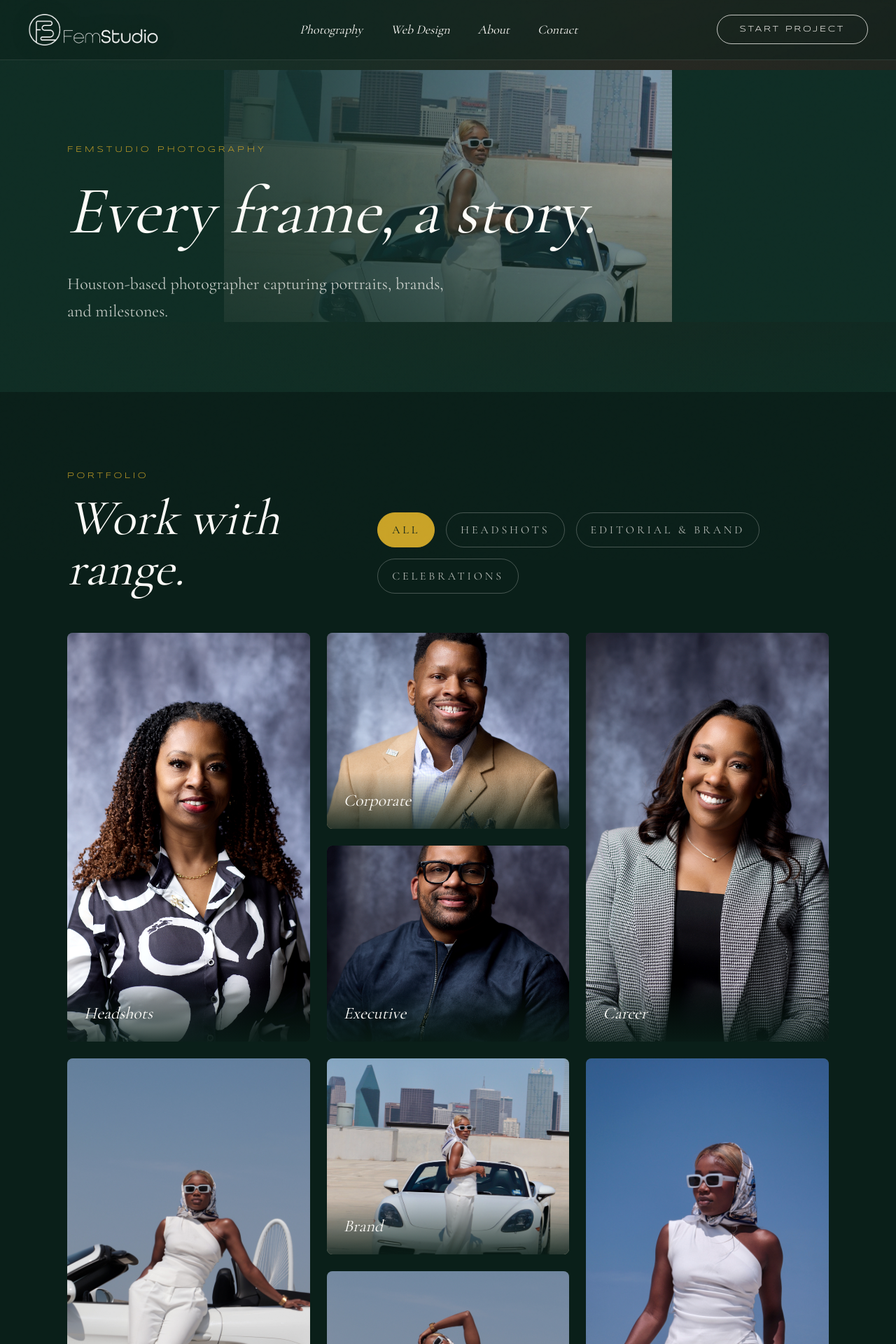
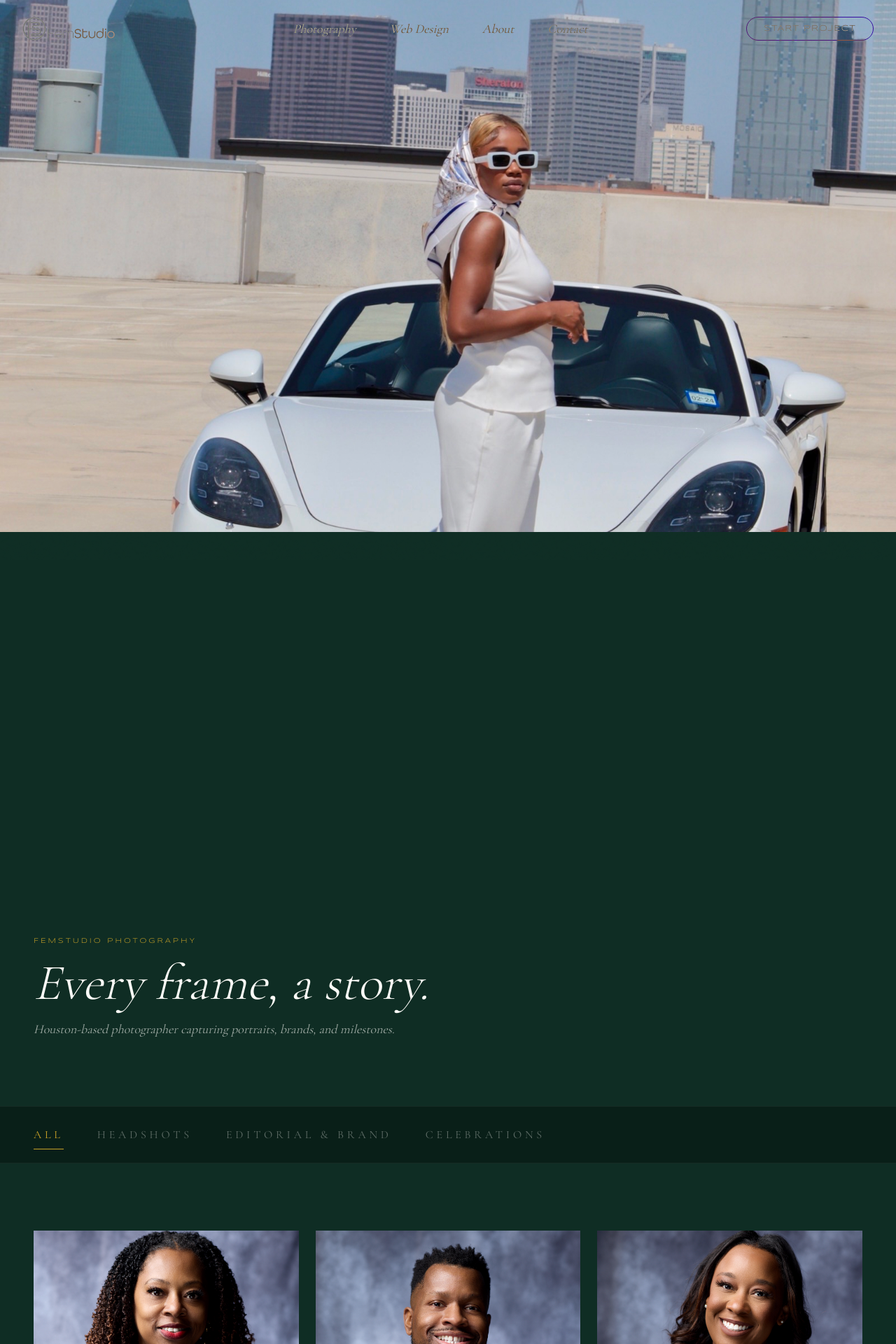
Before and after one commit to femisstudio/femstudio, a Next.js app: page /photography in a window 1280 px wide. Shown: the top 1920 px of the page at 70% size. Built offline with nearby package versions, Linux system fonts and the light colour scheme.

Commit message:
Convert photography page to reference layout

```diff
--- a/app/photography/page.tsx
+++ b/app/photography/page.tsx
@@ -1,8 +1,7 @@
 import type { Metadata } from 'next'
 import Image from 'next/image'
 import Link from 'next/link'
-import Footer from '@/components/layout/Footer'
-import Header from '@/components/layout/Header'
+import AboutQuickInquiryForm from '@/components/sections/AboutQuickInquiryForm'
 import PhotographyContent from '@/components/sections/PhotographyContent'
 
 export const metadata: Metadata = {
@@ -83,33 +82,12 @@ const serviceSchema = {
   },
 }
 
-const faqs = [
-  {
-    q: 'How much do professional headshots cost in Houston?',
-    a: 'Headshot pricing depends on the session scope, number of final images, location, and whether the session is for an individual or team. FemStudio provides custom quotes so the session matches the goal.',
-  },
-  {
-    q: 'How long does a headshot session take?',
-    a: 'Individual headshot sessions are usually short and focused. Team sessions take longer depending on the number of people, outfit changes, and location setup.',
-  },
-  {
-    q: 'What should I wear for professional headshots?',
-    a: 'Solid colors, clean lines, and outfits that fit your industry usually photograph well. Avoid large logos and busy patterns. FemStudio gives simple styling guidance before the session.',
-  },
+const headshotImages = [
+  '/images/headshots/professional-headshot-houston-01.jpg',
+  '/images/headshots/professional-headshot-houston-02.jpg',
+  '/images/headshots/professional-headshot-houston-03.jpg',
+  '/images/headshots/professional-headshot-houston-04.jpg',
 ]
-
-const faqSchema = {
-  '@context': 'https://schema.org',
-  '@type': 'FAQPage',
-  mainEntity: faqs.map((faq) => ({
-    '@type': 'Question',
-    name: faq.q,
-    acceptedAnswer: {
-      '@type': 'Answer',
-      text: faq.a,
-    },
-  })),
-}
 
 export default function PhotographyPage() {
   return (
@@ -120,80 +98,91 @@ export default function PhotographyPage() {
           __html: JSON.stringify(serviceSchema).replace(/</g, '\\u003c'),
         }}
       />
-      <script
-        type="application/ld+json"
-        dangerouslySetInnerHTML={{
-          __html: JSON.stringify(faqSchema).replace(/</g, '\\u003c'),
-        }}
-      />
-      <main id="main-content" className="bg-darkGreen">
-        <Header />
+      <main id="main-content" className="overflow-x-hidden bg-forest text-cream">
+        <header className="fixed top-0 z-50 flex w-full items-center justify-between px-6 py-6 text-cream mix-blend-difference md:px-8">
+          <Link
+            href="/"
+            aria-label="FemStudio homepage"
+            className="focus-ring relative h-8 w-36 rounded-sm md:w-40"
+          >
+            <Image
+              src="/images/brand/femstudio-logo-horizontal.png"
+              alt="FemStudio"
+              fill
+              sizes="160px"
+              className="object-contain object-left"
+            />
+          </Link>
 
-        <section aria-labelledby="photography-hero-heading" className="relative h-[70vh] min-h-[560px] overflow-hidden">
-          <div
-            className="absolute inset-0 bg-gradient-to-br from-[#3a3530] via-[#2a2520] to-darkGreen"
-            aria-hidden="true"
-          />
+          <nav className="hidden gap-8 font-serif text-base italic md:flex lg:gap-12 lg:text-lg" aria-label="Main navigation">
+            <Link href="/photography" className="focus-ring rounded-sm transition-colors hover:text-gold">
+              Photography
+            </Link>
+            <Link href="/web-design" className="focus-ring rounded-sm transition-colors hover:text-gold">
+              Web Design
+            </Link>
+            <Link href="/about" className="focus-ring rounded-sm transition-colors hover:text-gold">
+              About
+            </Link>
+            <Link href="/contact" className="focus-ring rounded-sm transition-colors hover:text-gold">
+              Contact
+            </Link>
+          </nav>
+
+          <Link
+            href="/contact?service=photography"
+            className="focus-ring rounded-full border border-gold px-5 py-2 font-sans text-[10px] uppercase tracking-widest text-gold transition-colors hover:bg-gold hover:text-forest md:px-6 md:text-xs"
+          >
+            Start Project
+          </Link>
+        </header>
+
+        <section className="relative h-[430px] overflow-hidden bg-darkGreen sm:h-[560px] md:h-[680px] lg:h-[760px]" aria-label="Porsche editorial photography by FemStudio">
           <Image
-            src="/images/editorial/porsche-editorial-houston-photographer-03.jpg"
-            alt="Porsche editorial brand photography with model and sports car in Houston TX by FemStudio"
-            fill
-            loading="eager"
-            sizes="(max-width: 767px) 100vw, 0vw"
-            className="object-cover object-[54%_center] md:hidden"
-          />
-          <Image
-            src="/images/editorial/porsche-editorial-brand-photography-houston-model-car-hero.jpg"
-            alt="Porsche editorial brand photography with model and sports car in Houston TX by FemStudio"
+            src="/images/editorial/porsche-editorial-houston-photographer-02.jpg"
+            alt="Porsche editorial brand photography with model and car in Houston TX by FemStudio"
             fill
             preload
-            sizes="(min-width: 768px) 100vw, 0vw"
-            className="hidden object-contain object-center md:block"
+            sizes="100vw"
+            className="object-cover object-center"
           />
-          <div
-            className="absolute inset-0 bg-[linear-gradient(to_right,rgba(15,45,36,0.98)_0%,rgba(15,45,36,0.76)_35%,rgba(15,45,36,0.2)_72%),linear-gradient(to_top,rgba(15,45,36,0.8),transparent_65%)]"
-            aria-hidden="true"
-          />
-          <div className="relative z-10 flex h-full items-end px-6 pb-16 md:px-24 md:pb-24">
-            <div className="max-w-3xl">
-              <p className="mb-5 font-sans text-xs tracking-[0.32em] text-gold">FEMSTUDIO PHOTOGRAPHY</p>
-              <h1 id="photography-hero-heading" className="mb-6 font-serif text-6xl italic leading-tight text-cream md:text-8xl">
-                Every frame, a story.
-              </h1>
-              <p className="max-w-xl text-xl leading-relaxed text-cream/75 md:text-2xl">
-                Houston-based photographer capturing portraits, brands, and milestones.
-              </p>
-            </div>
+        </section>
+
+        <section className="flex min-h-[520px] items-end bg-forest px-6 pb-20 pt-24 md:min-h-[720px] md:px-12 md:pb-24 lg:min-h-[820px]" aria-labelledby="photography-heading">
+          <div className="mx-auto w-full max-w-7xl">
+            <p className="mb-4 font-sans text-[10px] tracking-[0.3em] text-gold">FEMSTUDIO PHOTOGRAPHY</p>
+            <h1 id="photography-heading" className="mb-4 font-serif text-5xl font-light italic leading-none text-cream md:text-7xl">
+              Every frame, a story.
+            </h1>
+            <p className="max-w-xl font-serif text-lg italic text-cream/60">
+              Houston-based photographer capturing portraits, brands, and milestones.
+            </p>
           </div>
         </section>
 
         <PhotographyContent />
 
-        <section className="bg-forest px-6 py-20 md:px-24 md:py-28" aria-labelledby="headshots-heading">
-          <div className="mx-auto grid max-w-7xl gap-14 lg:grid-cols-[0.8fr_1.2fr]">
+        <section className="border-y border-cream/5 bg-darkGreen px-6 py-16 md:px-12 md:py-20" aria-labelledby="headshots-heading">
+          <div className="mx-auto grid max-w-7xl items-center gap-10 lg:grid-cols-[0.9fr_1.4fr]">
             <div>
-              <p className="mb-4 font-sans text-xs tracking-[0.3em] text-gold">HEADSHOTS</p>
-              <h2 id="headshots-heading" className="mb-6 font-serif text-5xl italic text-cream md:text-7xl">
-                Portraits that open doors.
+              <h2 id="headshots-heading" className="mb-4 font-sans text-3xl font-bold leading-tight text-cream md:text-5xl">
+                PROFESSIONAL
+                <br />
+                HEADSHOTS
               </h2>
-              <p className="mb-8 text-xl leading-relaxed text-cream/75">
-                Whether you need a LinkedIn photo, internship profile, company bio, or a full team session, FemStudio creates images that feel polished and human.
+              <p className="font-serif text-lg italic text-gold">
+                Corporate sessions available for individuals and teams in Houston.
               </p>
-              <Link
-                href="/contact?service=photography"
-                className="focus-ring inline-flex rounded-full border border-gold px-8 py-4 font-sans text-xs tracking-[0.22em] text-gold transition-colors hover:bg-gold hover:text-darkGreen"
-              >
-                BOOK A SESSION
-              </Link>
             </div>
-            <div className="grid gap-4 sm:grid-cols-2">
-              {[1, 2, 3, 4].map((n) => (
-                <div key={n} className="relative aspect-[4/5] overflow-hidden rounded-lg bg-darkGreen">
+
+            <div className="flex gap-4 overflow-hidden">
+              {headshotImages.map((src, index) => (
+                <div key={src} className="relative h-36 min-w-28 overflow-hidden border border-gold/30 bg-forest md:h-44 md:min-w-36 lg:h-56 lg:min-w-44">
                   <Image
-                    src={`/images/headshots/professional-headshot-houston-0${n}.jpg`}
-                    alt={`Professional headshot preview ${n} photographed by FemStudio in Houston TX`}
+                    src={src}
+                    alt={`Professional headshot example ${index + 1} by FemStudio in Houston TX`}
                     fill
-                    sizes="(max-width: 768px) 50vw, 25vw"
+                    sizes="176px"
                     className="object-cover"
                   />
                 </div>
@@ -202,36 +191,73 @@ export default function PhotographyPage() {
           </div>
         </section>
 
-        <section className="px-6 py-20 md:px-24 md:py-28" aria-labelledby="faq-heading">
-          <div className="mx-auto max-w-4xl">
-            <p className="mb-4 font-sans text-xs tracking-[0.3em] text-gold">FAQ</p>
-            <h2 id="faq-heading" className="mb-12 font-serif text-5xl italic text-cream md:text-7xl">
-              Photography questions.
-            </h2>
-            <div className="divide-y divide-cream/15">
-              {faqs.map((faq) => (
-                <article key={faq.q} className="py-8">
-                  <h3 className="mb-4 font-serif text-3xl italic text-cream">{faq.q}</h3>
-                  <p className="text-lg leading-relaxed text-cream/70">{faq.a}</p>
-                </article>
-              ))}
-            </div>
-          </div>
-        </section>
-
-        <section className="bg-forest px-6 py-20 text-center md:px-24 md:py-28">
-          <h2 className="mx-auto mb-8 max-w-4xl font-serif text-5xl italic text-cream md:text-7xl">
-            Ready for a session that feels like you?
-          </h2>
+        <section className="bg-forest px-6 py-20 text-center md:px-12 md:py-28">
+          <h2 className="mb-6 font-sans text-4xl font-bold text-cream md:text-5xl">READY TO BOOK?</h2>
+          <p className="mx-auto mb-10 max-w-xl font-serif text-lg italic text-cream/60">
+            Sessions are available by appointment. Reach out and let&apos;s create something.
+          </p>
           <Link
             href="/contact?service=photography"
-            className="focus-ring inline-flex rounded-full bg-gold px-10 py-4 font-sans text-xs tracking-[0.22em] text-darkGreen"
+            className="focus-ring inline-flex rounded-full border border-gold px-8 py-3 font-sans text-[10px] tracking-widest text-gold transition-colors hover:bg-gold hover:text-forest"
           >
-            INQUIRE NOW
+            INQUIRE ABOUT A SESSION
           </Link>
         </section>
 
-        <Footer />
+        <footer id="footer" className="w-full border-t border-gold/20 bg-[#081712] px-8 pb-12 pt-24 lg:px-24 lg:pt-32">
+          <div className="mx-auto mb-24 flex max-w-7xl flex-col justify-between gap-16 lg:flex-row">
+            <div className="w-full lg:w-1/2">
+              <p className="mb-2 font-sans text-4xl font-bold leading-none tracking-tight text-cream lg:text-5xl xl:text-6xl">
+                LET&apos;S
+              </p>
+              <p className="mb-2 font-sans text-4xl font-bold leading-none tracking-tight text-cream lg:text-5xl xl:text-6xl">
+                CREATE
+              </p>
+              <p className="mb-8 font-sans text-4xl leading-none tracking-tight text-gold lg:text-5xl xl:text-6xl">
+                MAGIC
+              </p>
+              <p className="mb-12 max-w-md font-serif text-base italic text-cream/60 lg:text-lg">
+                Whether you need a new visual identity or a clean digital platform, we can shape the next step.
+              </p>
+              <address className="mb-12 space-y-4 font-sans text-xs not-italic tracking-widest text-cream">
+                <a href="mailto:info@femsstudio.com" className="focus-ring block rounded-sm transition-colors hover:text-gold">
+                  info@femsstudio.com
+                </a>
+                <a href="tel:+12818183726" className="focus-ring block rounded-sm transition-colors hover:text-gold">
+                  +1 (281) 818-3726
+                </a>
+              </address>
+              <div className="flex gap-6 font-sans text-xs tracking-widest text-gold" aria-label="Social links">
+                <a
+                  href="https://www.instagram.com/femstudio__"
+                  target="_blank"
+                  rel="noopener noreferrer"
+                  className="focus-ring rounded-sm transition-colors hover:text-cream"
+                >
+                  IG
+                </a>
+                <span className="text-cream/25" aria-hidden="true">
+                  X
+                </span>
+                <span className="text-cream/25" aria-hidden="true">
+                  BE
+                </span>
+              </div>
+            </div>
+
+            <div className="w-full lg:w-1/2">
+              <AboutQuickInquiryForm />
+            </div>
+          </div>
+
+          <div className="mx-auto flex max-w-7xl flex-col items-center justify-between border-t border-cream/10 pt-8 font-sans text-[9px] tracking-widest text-cream/30 md:flex-row">
+            <p>&copy; 2026 FEMSTUDIO. ALL RIGHTS RESERVED.</p>
+            <div className="mt-4 flex gap-4 md:mt-0" aria-label="Legal links">
+              <span>PRIVACY POLICY</span>
+              <span>TERMS OF SERVICE</span>
+            </div>
+          </div>
+        </footer>
       </main>
     </>
   )
--- a/components/sections/PhotographyContent.tsx
+++ b/components/sections/PhotographyContent.tsx
@@ -8,10 +8,8 @@ type Filter = 'all' | 'headshots' | 'editorial' | 'celebrations'
 interface PortfolioItem {
   id: string
   category: Exclude<Filter, 'all'>
-  label: string
   src: string
   alt: string
-  className: string
 }
 
 const filters: { value: Filter; label: string }[] = [
@@ -25,98 +23,74 @@ const items: PortfolioItem[] = [
   {
     id: 'headshot-1',
     category: 'headshots',
-    label: 'Headshots',
     src: '/images/headshots/professional-headshot-houston-01.jpg',
-    alt: 'Professional LinkedIn headshot photographed at FemStudio in Houston TX',
-    className: 'md:row-span-2',
+    alt: 'Professional headshot photographed by FemStudio in Houston TX',
   },
   {
     id: 'headshot-2',
     category: 'headshots',
-    label: 'Corporate',
     src: '/images/headshots/professional-headshot-houston-02.jpg',
-    alt: 'Corporate headshot for Houston professional by FemStudio',
-    className: '',
+    alt: 'Corporate headshot photographed by FemStudio in Houston TX',
   },
   {
     id: 'headshot-3',
     category: 'headshots',
-    label: 'Career',
     src: '/images/headshots/professional-headshot-houston-03.jpg',
-    alt: 'Career headshot session in Houston TX by FemStudio',
-    className: 'md:row-span-2',
+    alt: 'Editorial professional portrait photographed by FemStudio in Houston TX',
+  },
+  {
+    id: 'editorial-1',
+    category: 'editorial',
+    src: '/images/editorial/porsche-editorial-houston-photographer-02.jpg',
+    alt: 'Porsche editorial brand photography with model and car in Houston TX by FemStudio',
+  },
+  {
+    id: 'celebration-1',
+    category: 'celebrations',
+    src: '/images/celebrations/prom-photography-houston-01.jpg',
+    alt: 'Prom portrait photography in Houston TX by FemStudio',
   },
   {
     id: 'headshot-4',
     category: 'headshots',
-    label: 'Executive',
     src: '/images/headshots/professional-headshot-houston-04.jpg',
-    alt: 'Executive headshot photography for Houston business by FemStudio',
-    className: '',
+    alt: 'Executive headshot photographed by FemStudio in Houston TX',
   },
   {
-    id: 'editorial-1',
-    category: 'editorial',
-    label: 'Editorial',
-    src: '/images/editorial/porsche-editorial-houston-photographer-03.jpg',
-    alt: 'Porsche editorial photography with model and car in Houston TX by FemStudio',
-    className: 'md:row-span-2',
+    id: 'celebration-2',
+    category: 'celebrations',
+    src: '/images/celebrations/prom-photography-houston-02.jpg',
+    alt: 'Milestone portrait photography in Houston TX by FemStudio',
+  },
+  {
+    id: 'celebration-3',
+    category: 'celebrations',
+    src: '/images/celebrations/graduation-photography-houston-01.jpg',
+    alt: 'Graduation portrait photography in Houston TX by FemStudio',
   },
   {
     id: 'editorial-2',
     category: 'editorial',
-    label: 'Brand',
-    src: '/images/editorial/porsche-editorial-houston-photographer-02.jpg',
-    alt: 'Brand photography campaign with Porsche in Houston TX by FemStudio',
-    className: '',
+    src: '/images/editorial/porsche-editorial-houston-photographer-03.jpg',
+    alt: 'Automotive editorial portrait with Porsche in Houston TX by FemStudio',
+  },
+  {
+    id: 'headshot-5',
+    category: 'headshots',
+    src: '/images/headshots/professional-headshot-houston-02.jpg',
+    alt: 'Professional business headshot in Houston TX by FemStudio',
   },
   {
     id: 'editorial-3',
     category: 'editorial',
-    label: 'Campaign',
     src: '/images/editorial/porsche-editorial-houston-photographer-01.jpg',
-    alt: 'Automotive editorial portrait shoot with Porsche in Houston TX by FemStudio',
-    className: 'md:row-span-2',
+    alt: 'Porsche editorial portrait photography in Houston TX by FemStudio',
   },
   {
     id: 'editorial-4',
     category: 'editorial',
-    label: 'Automotive',
     src: '/images/editorial/porsche-editorial-houston-photographer-04.jpg',
-    alt: 'Automotive editorial brand photography in Houston by FemStudio',
-    className: '',
-  },
-  {
-    id: 'celebration-1',
-    category: 'celebrations',
-    label: 'Prom',
-    src: '/images/celebrations/prom-photography-houston-01.jpg',
-    alt: 'Prom photography session in Houston TX by FemStudio',
-    className: 'md:row-span-2',
-  },
-  {
-    id: 'celebration-2',
-    category: 'celebrations',
-    label: 'Milestone',
-    src: '/images/celebrations/prom-photography-houston-02.jpg',
-    alt: 'Houston prom milestone portrait by FemStudio',
-    className: '',
-  },
-  {
-    id: 'celebration-3',
-    category: 'celebrations',
-    label: 'Graduation',
-    src: '/images/celebrations/graduation-photography-houston-01.jpg',
-    alt: 'Graduation photography in Houston TX by FemStudio',
-    className: 'md:row-span-2',
-  },
-  {
-    id: 'celebration-4',
-    category: 'celebrations',
-    label: 'Portrait',
-    src: '/images/celebrations/graduation-photography-houston-02.jpg',
-    alt: 'Graduation milestone portrait in Houston TX by FemStudio',
-    className: '',
+    alt: 'Editorial automotive brand photography in Houston TX by FemStudio',
   },
 ]
 
@@ -129,56 +103,45 @@ export default function PhotographyContent() {
   )
 
   return (
-    <section aria-labelledby="portfolio-heading" className="bg-darkGreen px-6 py-20 md:px-24 md:py-28">
-      <div className="mx-auto max-w-7xl">
-        <div className="mb-14 flex flex-col gap-8 md:flex-row md:items-end md:justify-between">
-          <div>
-            <p className="mb-4 font-sans text-xs tracking-[0.3em] text-gold">PORTFOLIO</p>
-            <h2 id="portfolio-heading" className="font-serif text-5xl italic text-cream md:text-7xl">
-              Work with range.
-            </h2>
-          </div>
-          <div className="flex flex-wrap gap-4" role="tablist" aria-label="Photography filters">
-            {filters.map((filter) => (
+    <>
+      <section className="sticky top-[80px] z-40 border-y border-cream/5 bg-darkGreen/95 backdrop-blur-sm" aria-label="Photography portfolio filters">
+        <div className="mx-auto max-w-7xl px-6 py-5 lg:px-12">
+          <div className="flex flex-wrap items-center justify-center gap-6 md:justify-start md:gap-12">
+            {filters.map((filter) => {
+              const isActive = activeFilter === filter.value
+
+              return (
                 <button
                   key={filter.value}
                   type="button"
-                role="tab"
-                aria-selected={activeFilter === filter.value}
-                className={`focus-ring rounded-full border px-5 py-3 font-sans text-[10px] tracking-[0.24em] transition-colors ${
-                  activeFilter === filter.value
-                    ? 'border-gold bg-gold text-darkGreen'
-                    : 'border-cream/25 text-cream/70 hover:border-gold hover:text-gold'
+                  onClick={() => setActiveFilter(filter.value)}
+                  aria-pressed={isActive}
+                  className={`focus-ring relative rounded-sm py-2 font-sans text-[10px] tracking-[0.3em] transition-colors ${
+                    isActive ? 'text-gold after:absolute after:inset-x-0 after:-bottom-px after:h-px after:bg-gold' : 'text-cream/35 hover:text-cream'
                   }`}
-                onClick={() => setActiveFilter(filter.value)}
                 >
                   {filter.label}
                 </button>
-            ))}
+              )
+            })}
           </div>
         </div>
+      </section>
 
-        <div className="grid auto-rows-[280px] gap-6 md:grid-cols-3">
+      <section aria-labelledby="portfolio-heading" className="bg-forest px-6 py-16 md:px-12 md:py-24">
+        <div className="mx-auto max-w-7xl">
+          <h2 id="portfolio-heading" className="sr-only">
+            FemStudio photography portfolio
+          </h2>
+          <div className="grid grid-cols-2 gap-4 md:grid-cols-3 md:gap-6">
             {visibleItems.map((item) => (
-            <article
-              key={item.id}
-              className={`portfolio-card relative overflow-hidden rounded-lg bg-forest ${item.className}`}
-            >
-              <div className="absolute inset-0 bg-gradient-to-br from-cream/10 to-gold/15" aria-hidden="true" />
-              <Image
-                src={item.src}
-                alt={item.alt}
-                fill
-                sizes="(max-width: 768px) 100vw, 33vw"
-                className="object-cover"
-              />
-              <div className="absolute inset-x-0 bottom-0 bg-gradient-to-t from-darkGreen/85 to-transparent p-6">
-                <h3 className="font-serif text-2xl italic text-cream">{item.label}</h3>
-              </div>
+              <article key={item.id} className="portfolio-card relative aspect-square overflow-hidden bg-darkGreen">
+                <Image src={item.src} alt={item.alt} fill sizes="(max-width: 768px) 50vw, 33vw" className="object-cover grayscale" />
               </article>
             ))}
           </div>
         </div>
       </section>
+    </>
   )
 }
```
Lines whose indentation alone changed are shown as unchanged.
